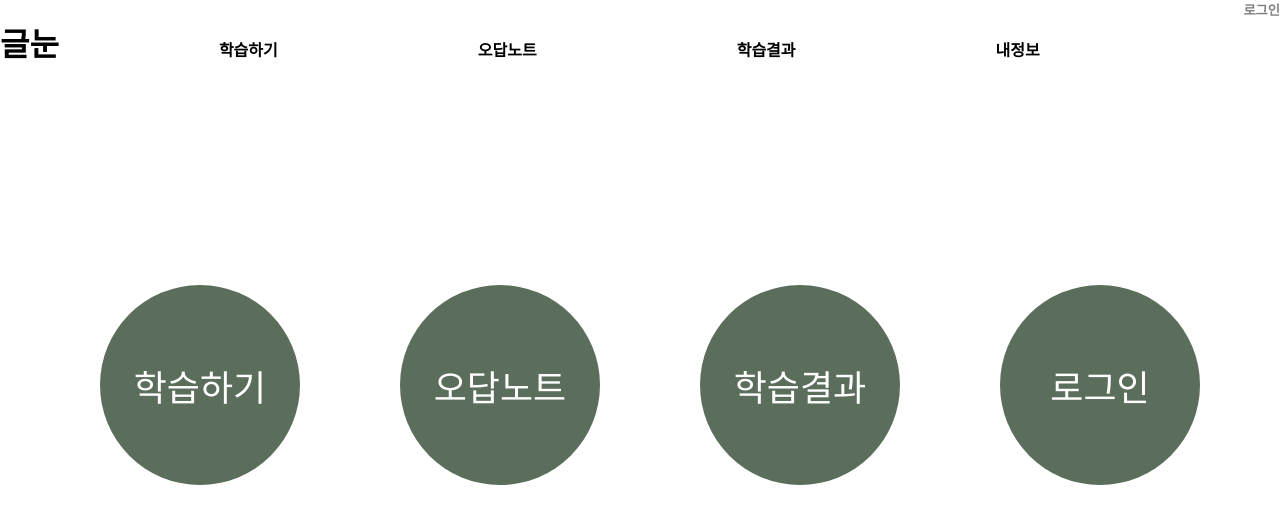
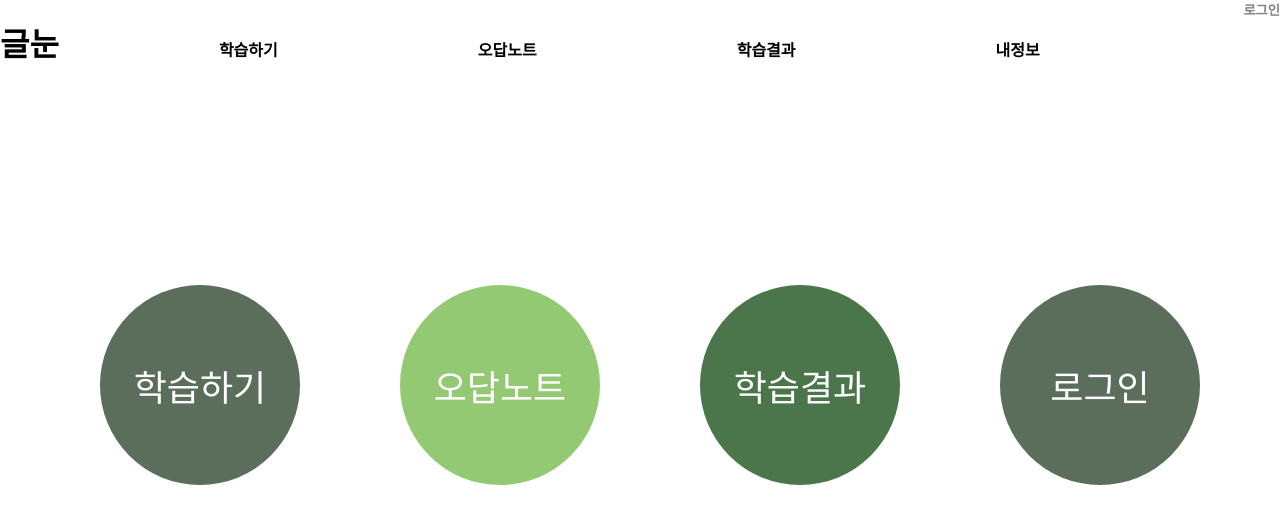
Before and after one commit to GeulNoon/Frontend, a React (Create React App) app: page / in a window 1280 px wide. Shown: the top 524 px of the page. Built offline with nearby package versions, Linux system fonts and the light colour scheme.

Commit message:
second commit

```diff
--- a/src/screens/Home.js
+++ b/src/screens/Home.js
@@ -13,7 +13,7 @@ const Button = styled.button`
   font-size: 36px;
   border: none;
   border-radius: 100px;
-  background-color: #5b6d5b;
+  background-color: ${props => props.color};
   :hover {
     background-color: #7f947f;
   }
@@ -27,7 +27,7 @@ class TOC extends Component{
     while (i<this.props.data.length){
       var data = this.props.data[i];
       list.push(
-        <Button key={data.id}>
+        <Button key={data.id} color={data.color}>
             <NavLink style={{ color: 'white', textDecoration: 'none' }} to={{pathname: `${data.id}`}}>{data.title} </NavLink>
         </Button>);
       i = i+1;
@@ -43,10 +43,10 @@ class TOC extends Component{
 class Home extends Component {
   state = {
     contents: [
-      {id: 'Study', title: '학습하기', desc: '학습하기 기능'},
-      {id: 'Review', title: '오답노트', desc: '오답노트 기능'},
-      {id: 'Result', title: '학습결과', desc: '학습결과 기능'},
-      {id: 'Login' , title: '로그인', desc: '로그인 기능'}
+      {id: 'Study', title: '학습하기', desc: '학습하기 기능', color: '#5b6d5b'},
+      {id: 'Review', title: '오답노트', desc: '오답노트 기능', color: '#94c973'},
+      {id: 'Result', title: '학습결과', desc: '학습결과 기능', color: '#4b754b'},
+      {id: 'Login' , title: '로그인', desc: '로그인 기능', color: '#5b6d5b'}
     ]
   }
   render() {
```
